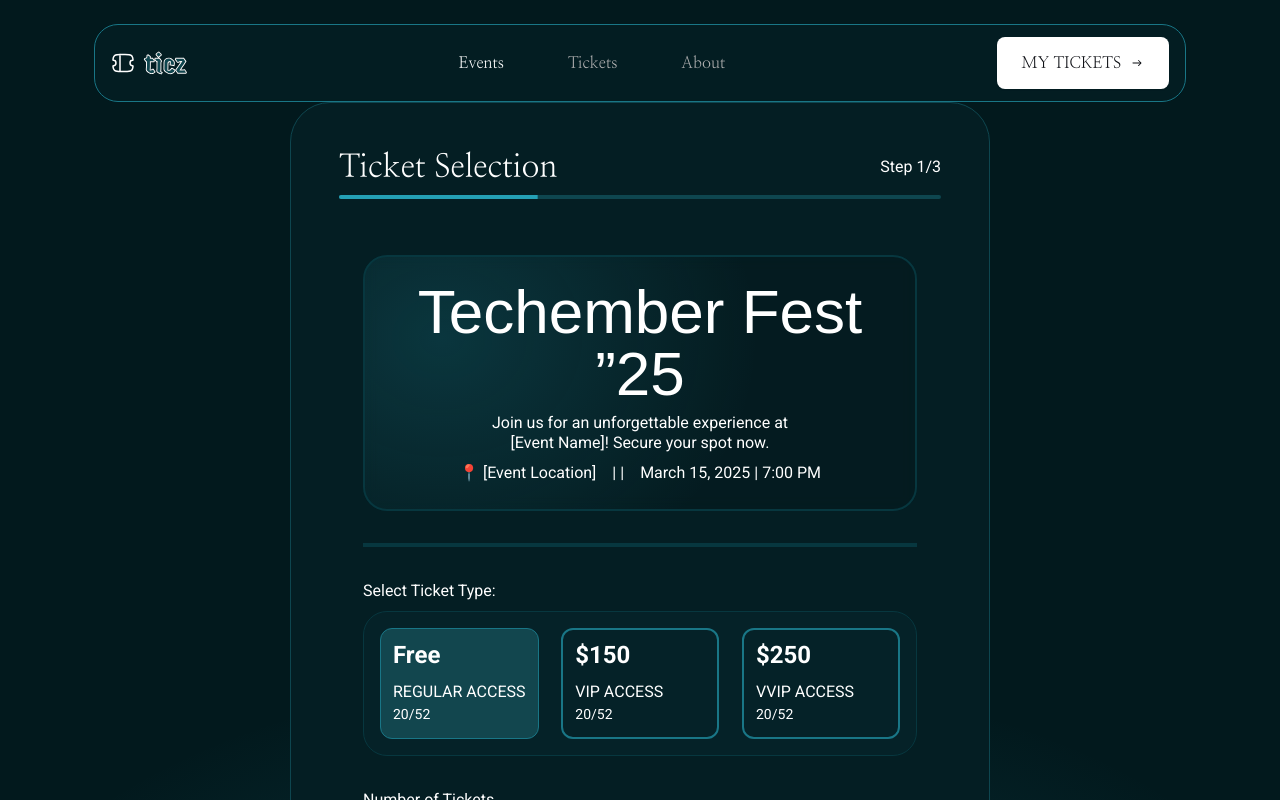
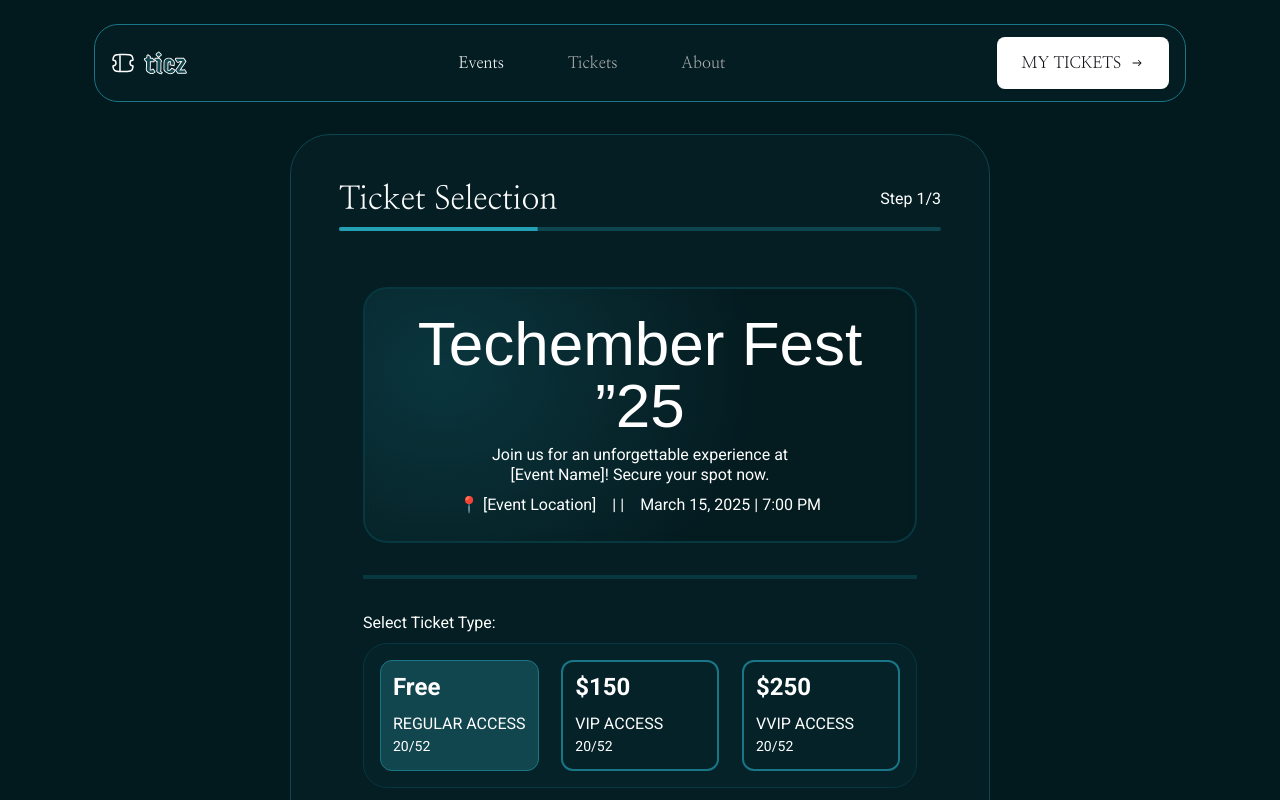
Before and after one commit to iflames1/hngx-stage2-event-booking, a Next.js app: page / in a window 1280 px wide. Shown: the top 800 px of the page. Built offline with nearby package versions, Linux system fonts and the light colour scheme; a web font is replaced by a local one.

Commit message:
style: add margin and max width

```diff
--- a/src/app/page.tsx
+++ b/src/app/page.tsx
@@ -16,6 +16,7 @@ export default function Home() {
 	}, []);
 
 	return (
+		<div className="mx-[5.33%] mb-16 mt-[18px] sm:mt-8">
 			<div className="border border-border rounded-[32px] sm:rounded-[40px] bg-card p-6 sm:p-12 space-y-8 max-w-[700px] mx-auto">
 				<div className="space-y-3">
 					<div className="flex flex-col sm:flex-row sm:items-center justify-between gap-3">
@@ -28,7 +29,6 @@ export default function Home() {
 					</div>
 					<Progress value={progress} className="" />
 				</div>
-
 				<div className="space-y-8 sm:p-6">
 					<div className="banner backdrop-blur-[7px] border-[2px] border-input rounded-3xl py-4 px-6 sm:p-6 text-center sm:space-y-2 flex flex-col justify-between h-[243px] sm:h-full ">
 						<div className="space-y-2">
@@ -36,8 +36,8 @@ export default function Home() {
 								Techember Fest ”25
 							</h2>
 							<p className="font-roboto text-sm sm:text-base font-normal leading-[150%] sm:max-w-[340px] mx-auto">
-							Join us for an unforgettable experience at [Event
-							Name]! Secure your spot now.
+								Join us for an unforgettable experience at
+								[Event Name]! Secure your spot now.
 							</p>
 						</div>
 						<p className="font-roboto text-base font-normal leading-[150%] flex flex-col sm:flex-row justify-center gap-1 sm:gap-4">
@@ -51,7 +51,10 @@ export default function Home() {
 						selectedSeat={selectedSeat}
 						setSelectedSeat={setSelectedSeat}
 					/>
-				<TicketNum ticketNum={ticketNum} setTicketNum={setTicketNum} />
+					<TicketNum
+						ticketNum={ticketNum}
+						setTicketNum={setTicketNum}
+					/>
 					<div className="w-full flex flex-col sm:flex-row gap-4 sm:gap-6">
 						<Button
 							variant={"outline"}
@@ -63,5 +66,6 @@ export default function Home() {
 					</div>
 				</div>
 			</div>
+		</div>
 	);
 }
```
Lines whose indentation alone changed are shown as unchanged.
